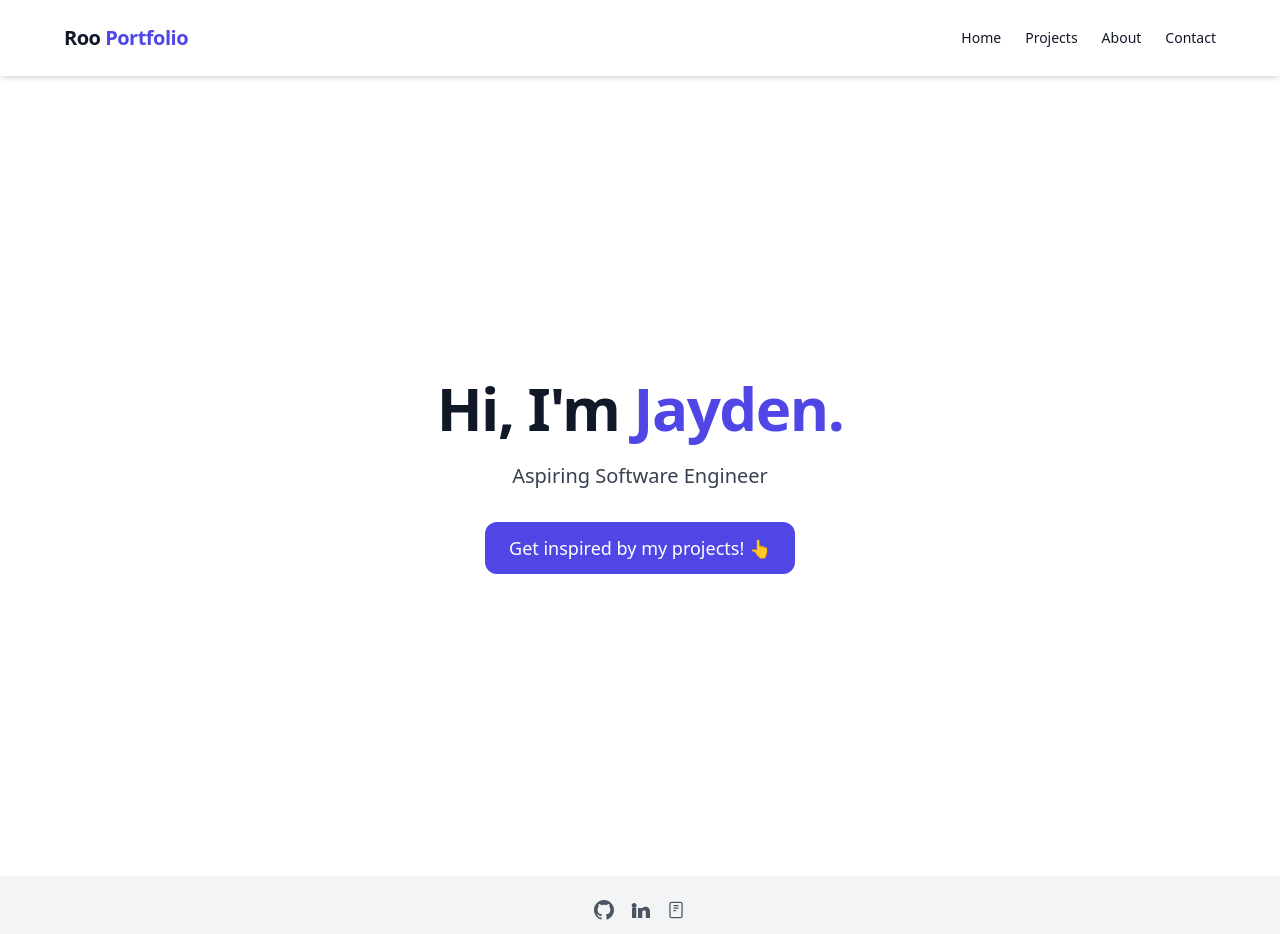
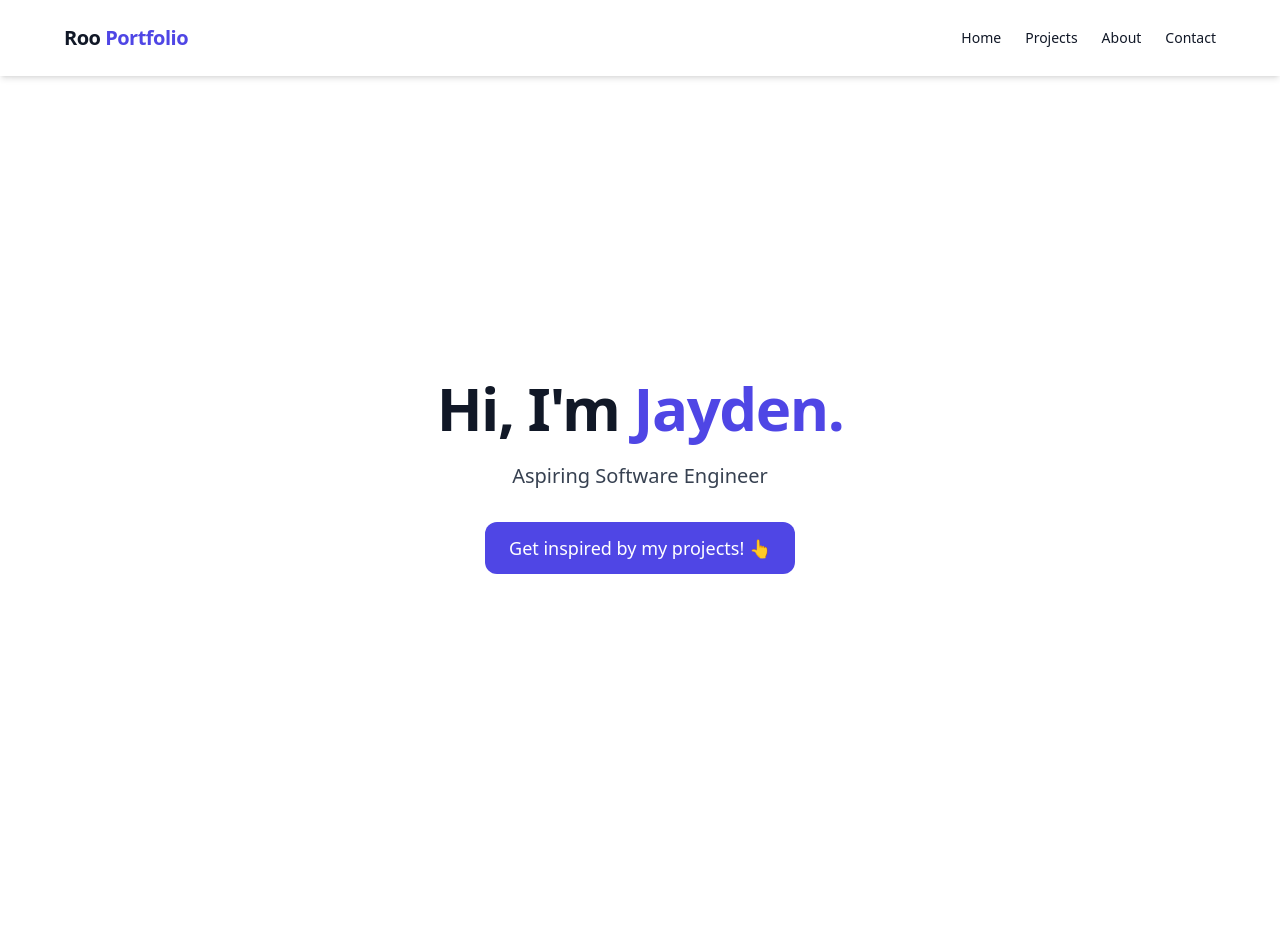
Before and after one commit to CodoWIzard/myWebsitePortfolio, a Nuxt app in the folder vite-project/: page / in a window 1280 px wide. Shown: the top 934 px of the page. After the commit the page ends 876 px from the top, so only its background shows below. Built offline with nearby package versions, Linux system fonts and the light colour scheme.

Commit message:
deleted footer

```diff
--- a/vite-project/layouts/default.vue
+++ b/vite-project/layouts/default.vue
@@ -33,56 +33,5 @@
     <main class="flex-grow">
       <slot />
     </main>
-
-    <footer
-      class="p-6 bg-gray-100 dark:bg-gray-900 text-center text-sm text-gray-600 dark:text-gray-400"
-    >
-      <div class="flex justify-center space-x-4 mb-3">
-        <a
-          href="https://github.com/CodoWIzard"
-          target="_blank"
-          rel="noopener"
-          class="hover:text-black dark:hover:text-white transition"
-          aria-label="GitHub"
-        >
-          <svg class="w-5 h-5" fill="currentColor" viewBox="0 0 24 24">
-            <path
-              d="M12 0C5.37 0 0 5.373 0 12c0 5.3 3.438 9.8 8.207 11.387.6.11.793-.26.793-.577 0-.286-.01-1.04-.015-2.04-3.338.727-4.042-1.61-4.042-1.61-.546-1.387-1.333-1.756-1.333-1.756-1.09-.745.082-.729.082-.729 1.205.084 1.84 1.237 1.84 1.237 1.07 1.832 2.807 1.303 3.492.997.107-.776.42-1.303.763-1.603-2.665-.303-5.466-1.336-5.466-5.934 0-1.31.468-2.382 1.235-3.222-.124-.303-.535-1.523.117-3.176 0 0 1.008-.322 3.3 1.23a11.5 11.5 0 0 1 3-.404c1.02.005 2.047.137 3 .404 2.29-1.552 3.296-1.23 3.296-1.23.654 1.653.243 2.873.12 3.176.77.84 1.233 1.912 1.233 3.222 0 4.61-2.805 5.628-5.475 5.922.43.37.823 1.103.823 2.222 0 1.605-.015 2.896-.015 3.293 0 .32.192.694.8.576C20.565 21.796 24 17.298 24 12c0-6.627-5.373-12-12-12Z"
-            />
-          </svg>
-        </a>
-        <a
-          href="https://www.linkedin.com/in/jayden-de-roo-a27a801a7/"
-          target="_blank"
-          rel="noopener"
-          class="hover:text-blue-600 transition"
-          aria-label="LinkedIn"
-        >
-          <svg class="w-5 h-5" fill="currentColor" viewBox="0 0 24 24">
-            <path
-              d="M4.98 3.5C3.33 3.5 2 4.828 2 6.48c0 1.648 1.32 2.977 2.97 2.977h.03C6.63 9.457 7.95 8.128 7.95 6.48 7.95 4.828 6.63 3.5 4.98 3.5zM2.4 21.5h5.16v-12H2.4v12zM9.6 9.5v12h5.16v-6.56c0-3.497 4.2-3.78 4.2 0V21.5H24v-7.57c0-7.4-8.04-7.12-9.96-3.49V9.5H9.6z"
-            />
-          </svg>
-        </a>
-        <a
-          href="https://app.daily.dev/blueeggs"
-          target="_blank"
-          rel="noopener"
-          class="hover:text-purple-600 transition"
-          aria-label="Daily.dev"
-        >
-          <!-- Replace this with actual Daily.dev SVG if available -->
-          <svg class="w-5 h-5" fill="currentColor" viewBox="0 0 24 24">
-            <path
-              d="M6.85 2h10.3C18.94 2 20 3.06 20 4.85v14.3A2.85 2.85 0 0 1 17.15 22H6.85A2.85 2.85 0 0 1 4 19.15V4.85A2.85 2.85 0 0 1 6.85 2zm0 1.5a1.35 1.35 0 0 0-1.35 1.35v14.3c0 .746.604 1.35 1.35 1.35h10.3c.746 0 1.35-.604 1.35-1.35V4.85c0-.746-.604-1.35-1.35-1.35H6.85zM9 6h6v1.5H9V6zm0 3h6v1.5H9V9zm0 3h3v1.5H9V12z"
-            />
-          </svg>
-        </a>
-      </div>
-      <p>
-        &copy; {{ new Date().getFullYear() }} Jayden de Roo – All rights
-        reserved.
-      </p>
-    </footer>
   </div>
 </template>
```
